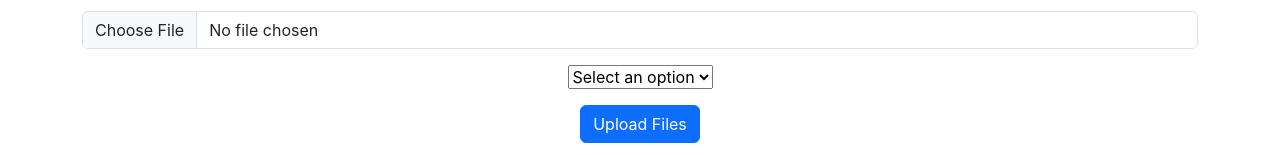
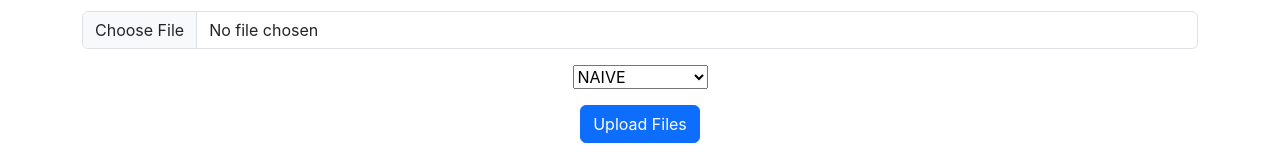
Before and after one commit to sa4s-serc/switch, a React (Create React App) app: page / in a window 1280 px wide. Shown: the part 163-318 px from the top of the page. Built offline with nearby package versions, Linux system fonts and the light colour scheme; no server answers.

Commit message:
Diminish window when Try Your Own selected

```diff
--- a/src/Home.js
+++ b/src/Home.js
@@ -170,10 +170,15 @@ const Home = () => {
 
         <div className="mb-3">
           <select className="selectpicker" value={selectedOption} onChange={handleSelectChange}>
-            <option value="">Select an option</option>
+            {/* <option value="">Select an option</option> */}
             <option value="NAIVE">NAIVE</option>
             <option value="AdaMLs">AdaMLS</option>
             <option value="Try Your Own">Try Your Own</option>
+            <option value="yolov5n">Nano Model</option>
+            <option value="yolov5s">Small Model</option>
+            <option value="yolov5m">Medium Model</option>
+            <option value="yolov5l">Large Model</option>
+            <option value="yolov5x">Xlarge Model</option>
           </select>
         </div>
 
```
